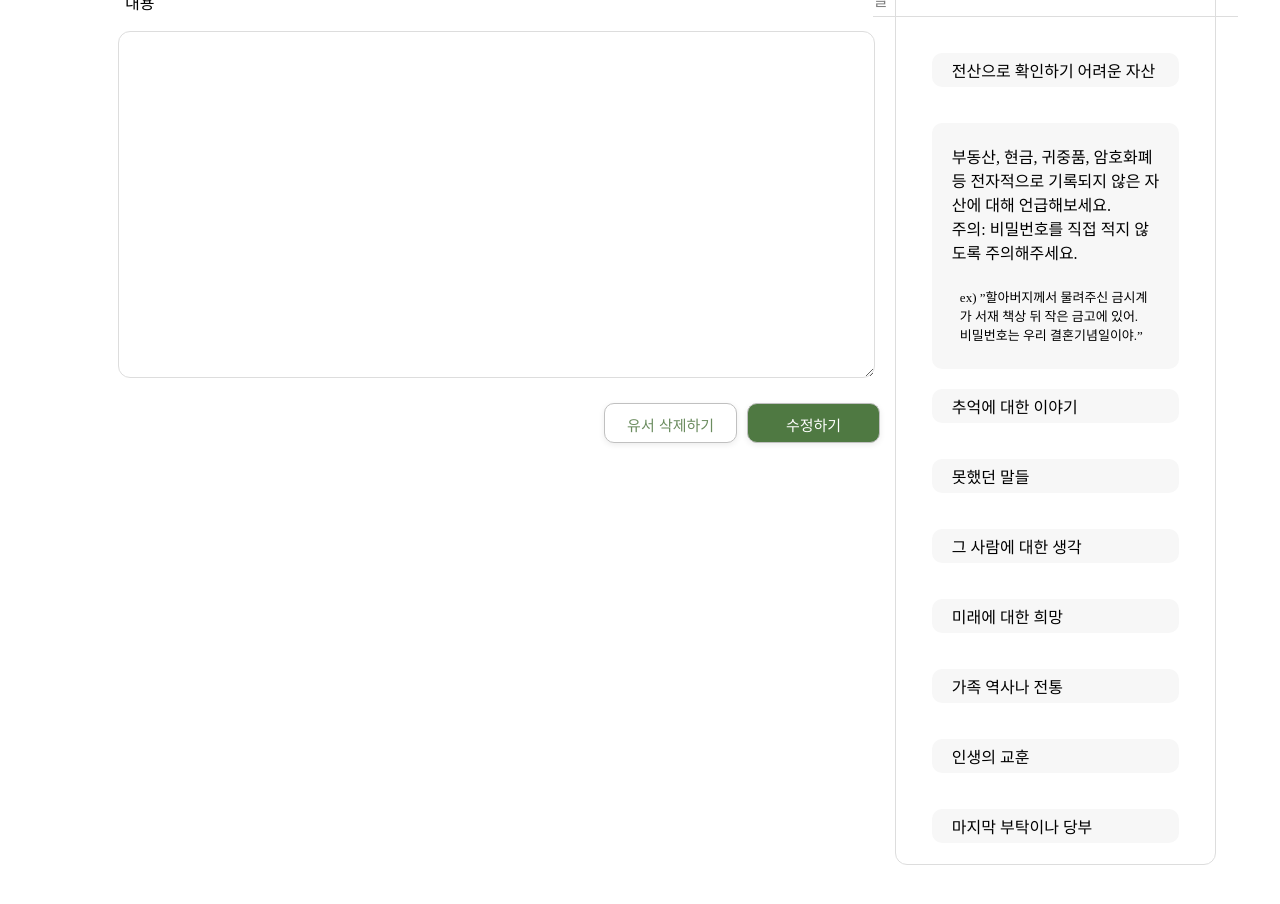
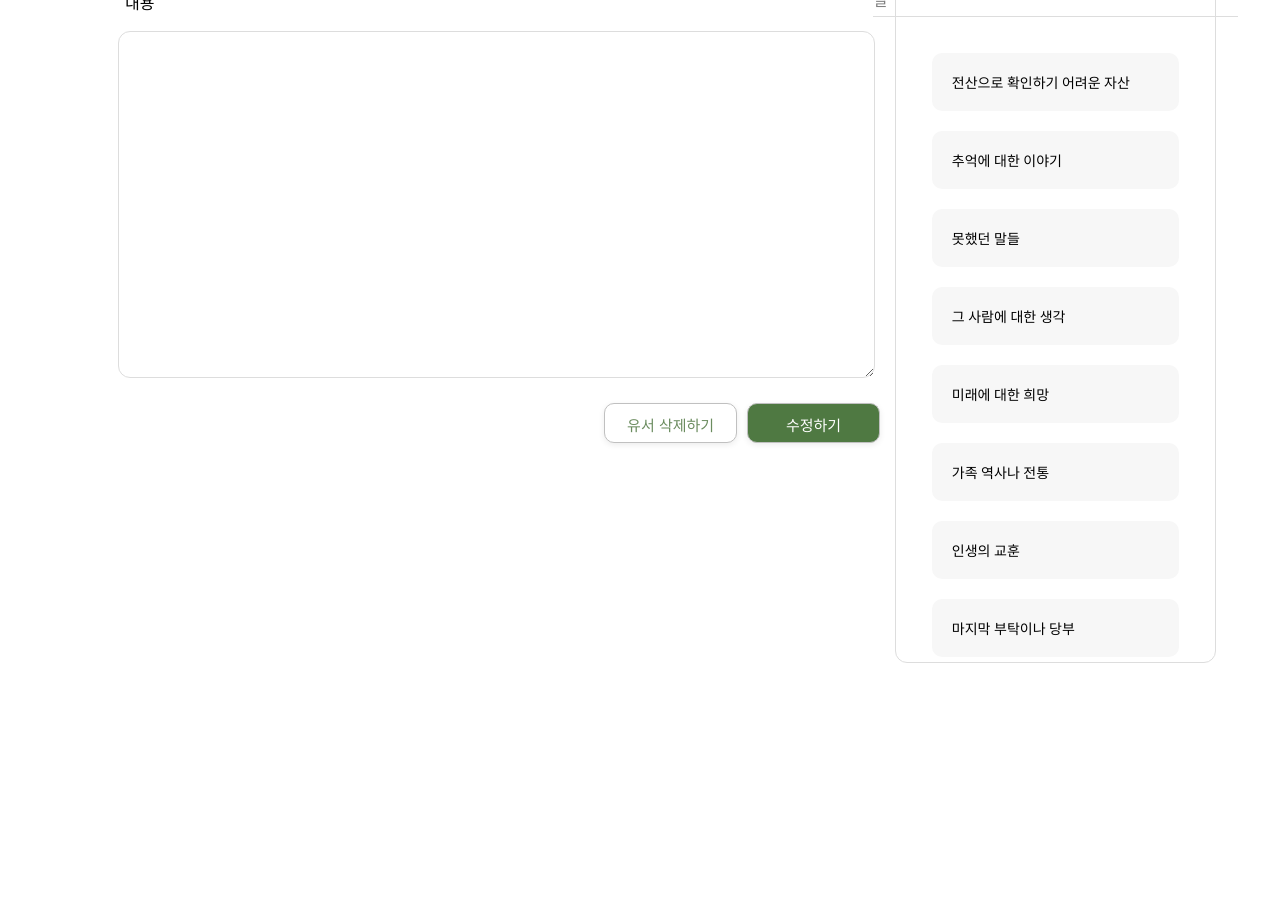
Before and after one commit to LikeLion-13th-INHA-Hachathon-Team-F/teamF-web, a React (Vite) app in the folder LikeLion-Hachathon-Front/: page /modify in a window 1280 px wide. Shown: the part 300-1204 px from the top of the page. After the commit the page ends 1071 px from the top, so only its background shows below. Built offline with nearby package versions, Linux system fonts and the light colour scheme.

Commit message:
modify 도 수정완료

```diff
--- a/LikeLion-Hachathon-Front/src/modify/modify.jsx
+++ b/LikeLion-Hachathon-Front/src/modify/modify.jsx
@@ -1,13 +1,19 @@
 import './modify.css'
 import React from 'react'
 import { useNavigate } from 'react-router-dom'
+import { useState } from 'react';
 
 const modify = () => {
-     const navigate = useNavigate();
+      const navigate = useNavigate();
+      const [activeTip, setActiveTip] = useState(null);
 
-       const handleMainPage = () => {
+      const handleMainPage = () => {
             navigate("/mainpage"); // 유서 작성 페이지로 이동
-        }
+      }
+
+      const toggleTip = (tipId) => {
+          setActiveTip(activeTip === tipId ? null : tipId);
+      };
   return (
     <div>
         <div className="WriteWill-Top-bar">
@@ -37,18 +43,111 @@ const modify = () => {
         </div>
         <div className='WriteWill-WritingTips'>
             <p className='WritingTipHead'>작성 도움말</p>
-            <p className='WritingTip'>전산으로 확인하기 어려운 자산</p>
-          <div className='WritingTip'>
-             <p>부동산, 현금, 귀중품, 암호화폐 등 전자적으로 기록되지 않은 자산에 대해 언급해보세요. <br/>주의: 비밀번호를 직접 적지 않도록 주의해주세요.</p>
-             <p className='WritingTipDetail'>ex) ”할아버지께서      물려주신 금시계가 서재 책상 뒤 작은 금고에 있어. 비밀번호는 우리 결혼기념일이야.”</p>
+            <div className='WritingTip' onClick={() => toggleTip(1)}>
+            <p className='TextTitle'>전산으로 확인하기 어려운 자산</p>
+            {activeTip === 1 && (
+              <div className='WritingTipDetail'>
+                <p>부동산, 현금, 귀중품, 암호화폐 등 전자적으로 기록되지 않은 자산에 대해 언급해보세요.
+                주의: 비 밀번호를 직접 적지 않도록 주의해주세요.</p>
+                <div className='whiteBox'>
+                <p className='ex'>예시</p>
+                <p>”할아버지께서 물려주신 금시계가 서재 책상 뒤 작은 금고에 있어. 비밀번호는 우리 결혼기념일이야.”</p>
+                </div>
+              </div>
+            )}
+          </div>
+
+            <div className='WritingTip' onClick={()=>toggleTip(2)}>
+              <p className='TextTitle'>추억에 대한 이야기</p>
+              {activeTip === 2 && (
+                <div className='WritingTipDetail'>
+                  <p>함께 보낸 특별한 순간들, 여행, 경험 등을 회상해보세요.</p>
+                  <div className='whiteBox'>
+                  <p className='ex'>예시</p>
+                  <p>”네가 처음 걸음마를 뗐을 때, 온 가족이 얼마나 기뻐했는지 모를 거야. 그날밤
+                    너를 안고 울면서 얼마나 행복해했는지...”</p>
+                    </div>
+                </div>
+              )}
+
             </div>
-            <p className='WritingTip'>추억에 대한 이야기</p>
-            <p className='WritingTip'>못했던 말들</p>
-            <p className='WritingTip'>그 사람에 대한 생각</p>
-            <p className='WritingTip'>미래에 대한 희망</p>
-            <p className='WritingTip'>가족 역사나 전통</p>
-            <p className='WritingTip'>인생의 교훈</p>
-            <p className='WritingTip'>마지막 부탁이나 당부</p>
+            <div className='WritingTip' onClick={()=>toggleTip(3)}>
+              <p className='TextTitle'>못했던 말들</p>
+              {activeTip === 3 && (
+                <div className='WritingTipDetail'>
+                  <p>평소에 표현하지 못했던 감사, 사랑, 용서의 말을 전해보세요.</p>
+                  <div className='whiteBox'>
+                  <p className='ex'>예시</p>
+                  <p>”항상 표현하지 못했지만, 네가 내 인생의 가장 큰 자랑이자 기쁨이란다. 넌 정말 훌륭한 딸이야.”</p>
+                  </div>
+                </div>
+
+              )}
+
+            </div>
+            <div className='WritingTip' onClick={()=>toggleTip(4)}>
+              <p className='TextTitle'>그 사람에 대한 생각</p>
+              {activeTip === 4 && (
+                <div className='WritingTipDetail'>
+                  <p>상대방의 장점, 영향력, 당신의 삶에 미친 의미 등을 표현해보세요.</p>
+                  <div className='whiteBox'>
+                    <p className='ex'>예시</p>
+                    <p>”네가 가진 긍정적인 에너지는 언제나 우리 가족을 밝게 만들어. 네 덕분에 우리 집에 웃음이 끊이지 않았어.”</p>
+                  </div>
+                </div>
+              )}
+              </div>
+            <div className='WritingTip' onClick={()=>toggleTip(5)}>
+              <p className='TextTitle'>미래에 대한 희망</p>
+              {activeTip === 5 && (
+                <div className='WritingTipDetail'>
+                  <p>상대방의 미래에 대한 당신의 바람과 응원을 전해보세요.</p>
+                  <div className='whiteBox'>
+                  <p className='ex'>예시</p>
+                  <p>”넌 항상 음악을 사랑했지. 네 재능을 믿어. 두려워하지 말고 네 꿈을 향해 달려가렴. 언제나 네 편이 되어줄게.”</p>
+                  </div>
+                </div>
+              )}
+
+            </div>
+            <div className='WritingTip' onClick={()=>toggleTip(6)}>
+              <p className='TextTitle'>가족 역사나 전통</p>
+              {activeTip === 6 && (
+                <div className='WritingTipDetail'>
+                  <p>가족의 역사, 전통, 가치관 등을 공유해보세요.</p>
+                  <div className='whiteBox'>
+                  <p>예시</p>
+                  <p>”우리 가족은 항상 서로를 지지하고 사랑하는 것이 가장 중요하다고 믿었어. 이 전통을 계속 이어가길 바란다.”</p>
+                  </div>
+                </div>
+              )}
+
+            </div>
+            <div className='WritingTip' onClick={()=>toggleTip(7)}>
+              <p className='TextTitle'>인생의 교훈</p>
+              {activeTip === 7 && (
+                <div className='WritingTipDetail'>
+                  <p>당신이 배운 중요한 삶의 교훈이나 조언을 나눠보세요.</p>
+                  <div className='whiteBox'>
+                    <p className='ex'>예시</p>
+                    <p>”돈이나 명예보다 중요한 건 사람이야. 진실된 관계를 쌓는 데 시간을 투자하렴. 그게 진정한 부자가 되는 길이야.”</p>
+                  </div>
+               </div>
+              )}
+
+            </div>
+            <div className='WritingTip' onClick={()=>toggleTip(8)}>
+              <p className='TextTitle'>마지막 부탁이나 당부</p>
+              {activeTip === 8 && (
+                <div className='WritingTipDetail'>
+                  <p>상대방에게 남기고 싶은 마지막 부탁이나 당부의 말을 전해보세요.</p>
+                  <div className='whiteBox'>
+                  <p className='ex'>예시</p>
+                  <p>”네가 힘들 때마다 이 편지를 읽어주길 바래. 그리고 네 옆에 항상 내가 있다는걸 기억해. 사랑한다, 내 아들아.”</p>
+                  </div>
+                </div>
+              )}
+              </div>
         </div>
 
       </div>
```
